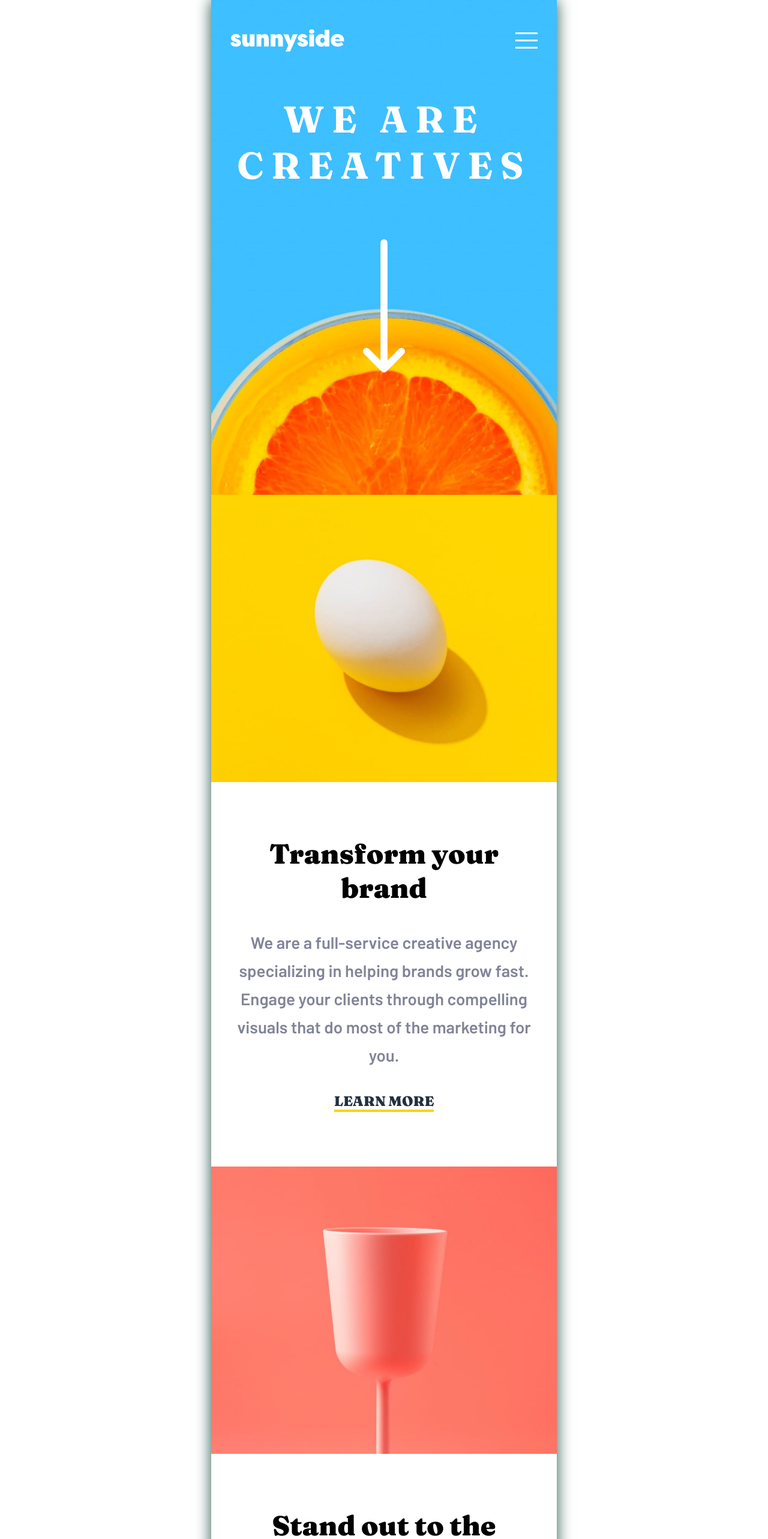
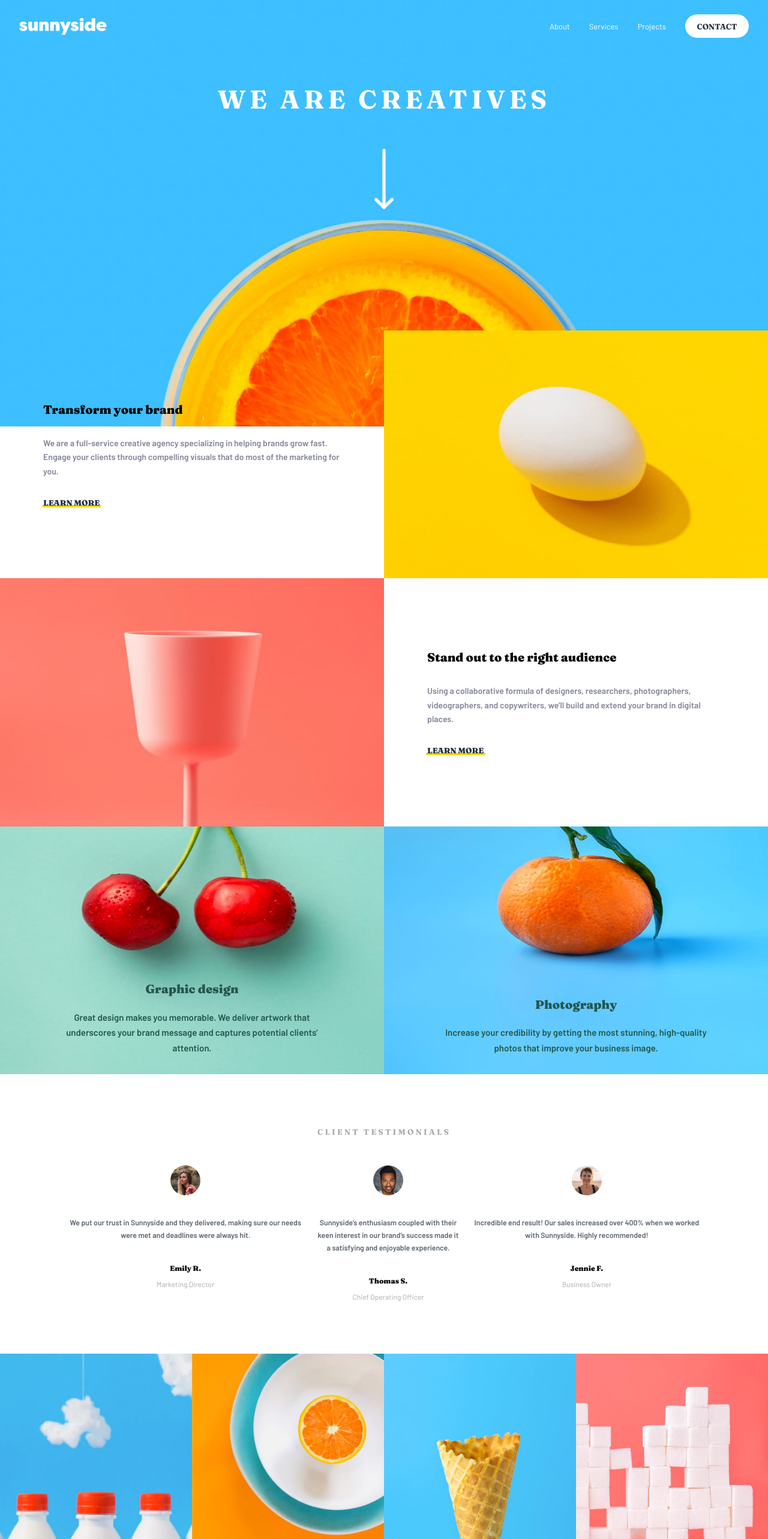
Before and after one commit to cendyz/Agency-landing-page, a React (Vite) app: page / in a window 1280 px wide. Shown: the top 2566 px of the page at 60% size. Built offline with nearby package versions, Linux system fonts and the light colour scheme.

Commit message:
desktop design ok

```diff
--- a/src/App.jsx
+++ b/src/App.jsx
@@ -22,15 +22,40 @@ const App = () => {
 						</li>
 					</ul>
 				</div>
+				<div className='nav-desktop-links'>
+					<ul className='links-container'>
+						<a href='#about' className='desktop-link'>
+							About
+						</a>
+
+						<a href='#services' className='desktop-link'>
+							Services
+						</a>
+
+						<a href='#projects' className='desktop-link'>
+							Projects
+						</a>
+
+						<a href='#contact' className='desktop-link'>
+							Contact
+						</a>
+					</ul>
+				</div>
 				<div className='nav-mobile-skew'></div>
 			</nav>
 			<header className='header'>
 				<h1 className='header-title'>we are creatives</h1>
 				<img src='src/img/icon-arrow-down.svg' alt='Arrow down icon' className='header-arrow' />
+				<picture>
+					<source srcSet='src/img/desktop/image-header.jpg' media='(min-width:992px)' />
 					<img src='src/img/mobile/image-header.jpg' alt='Header image' className='header-img' />
+				</picture>
 			</header>
 			<main className='main'>
-				<img src='src/img/mobile/image-transform.jpg' alt='Egg on yellow background' className='article-photo' />
+				<picture>
+					<source srcSet='src/img/desktop/image-transform.jpg' media='(min-width:992px)' />
+					<img src='src/img/mobile/image-transform.jpg' alt='Egg on yellow background' className='article-photo one' />
+				</picture>
 				<article className='two article'>
 					<h2 className='article-title'>Transform your brand</h2>
 					<p className='article-text'>
@@ -53,7 +78,10 @@ const App = () => {
 					</a>
 				</article>
 				<article className='article-with-img'>
+					<picture>
+						<source srcSet='src/img/desktop/image-graphic-design.jpg' media='(min-width:992px)' />
 						<img src='src/img/mobile/image-graphic-design.jpg' alt='Red cherries' className='article-img' />
+					</picture>
 					<div className='article-box'>
 						<h2 className='article-title article-title-box'>Graphic design</h2>
 						<p className='article-text article-text-text'>
@@ -63,7 +91,11 @@ const App = () => {
 					</div>
 				</article>
 				<article className='article-with-img'>
-					<img src='src/img/mobile/image-photography.jpg' alt='Red cherries' className='article-img' />
+					<picture>
+						<source srcSet='src/img/desktop/image-photography.jpg' media='(min-width:992px)' />
+						<img src='src/img/mobile/image-photography.jpg' alt='Orange' className='article-img' />
+					</picture>
+
 					<div className='article-box'>
 						<h2 className='article-title article-title-box article-title-box'>Photography</h2>
 						<p className='article-text article-text-text'>
@@ -74,11 +106,12 @@ const App = () => {
 				</article>
 				<section className='last-section'>
 					<h3 className='last-section-title'>Client testimonials</h3>
+					<div className='last-section-container'>
 						<div className='last-section-box'>
 							<img src='src/img/image-emily.jpg' alt='Profile picture' className='last-img' />
 							<p className='last-info'>
-							We put our trust in Sunnyside and they delivered, making sure our needs were met and deadlines were always
-							hit.
+								We put our trust in Sunnyside and they delivered, making sure our needs were met and deadlines were
+								always hit.
 							</p>
 							<p className='last-name'>Emily R.</p>
 							<p className='last-job'>Marketing Director</p>
@@ -100,16 +133,45 @@ const App = () => {
 							<p className='last-name'>Jennie F.</p>
 							<p className='last-job'>Business Owner</p>
 						</div>
+					</div>
 				</section>
 				<div className='images'>
-					<img src='src/img/mobile/image-gallery-milkbottles.jpg' alt='Milk bottless' className='article-photo' />
-					<img src='src/img/mobile/image-gallery-orange.jpg' alt='Orange on the plate' className='article-photo' />
-					<img src='src/img/mobile/image-gallery-cone.jpg' alt='Cone' className='article-photo' />
-					<img src='src/img/mobile/image-gallery-sugar-cubes.jpg' alt='Sugar cubes' className='article-photo' />
+					<picture>
+						<source srcSet='src/img/desktop/image-gallery-milkbottles.jpg' media='(min-width:992px)' />
+						<img
+							src='src/img/mobile/image-gallery-milkbottles.jpg'
+							alt='Milk bottless'
+							className='article-photo desktop-article-photo'
+						/>
+					</picture>
+					<picture>
+						<source srcSet='src/img/desktop/image-gallery-orange.jpg' media='(min-width:992px)' />
+						<img
+							src='src/img/mobile/image-gallery-orange.jpg'
+							alt='Orange on the plate'
+							className='article-photo desktop-article-photo'
+						/>
+					</picture>
+					<picture>
+						<source srcSet='src/img/desktop/image-gallery-cone.jpg' media='(min-width:992px)' />
+						<img
+							src='src/img/mobile/image-gallery-cone.jpg'
+							alt='Cone'
+							className='article-photo desktop-article-photo'
+						/>
+					</picture>
+					<picture>
+						<source srcSet='src/img/desktop/image-gallery-sugarcubes.jpg' media='(min-width:992px)' />
+						<img
+							src='src/img/mobile/image-gallery-sugar-cubes.jpg'
+							alt='Sugar cubes'
+							className='article-photo desktop-article-photo'
+						/>
+					</picture>
 				</div>
 			</main>
 			<footer className='footer'>
-				<img src="src/img/logo.svg" alt="Logo icon" className="footer-img" />
+				<img src='src/img/logo.svg' alt='Logo icon' className='footer-img' />
 				<div className='footer-links'>
 					<a href='#' className='footer-link'>
 						About
--- a/src/sass/main.scss
+++ b/src/sass/main.scss
@@ -1,16 +1,16 @@
 @use "./utilities/index" as *;
 
 :root {
-	--soft-red: hsl(7, 99%, 70%);
-	--yellow: hsl(51, 100%, 49%);
+	--soft-red: #fe7867;
+	--yellow: #fad400;
 	--dark-desaturated-cyan: #25564b;
-	--dark-blue: hsl(198, 62%, 26%);
-	--dark-moderate-cyan: hsl(168, 34%, 41%);
+	--dark-blue: #19536b;
+	--dark-moderate-cyan: #458c7e;
 	--very-dark-desaturated-blue: #23303e;
-	--very-dark-grayish-blue: hsl(213, 9%, 39%);
-	--dark-grayish-blue: hsl(232, 10%, 55%);
-	--grayish-blue: hsl(210, 4%, 67%);
-	--white: hsl(0, 0%, 100%);
+	--very-dark-grayish-blue: #5a636c;
+	--dark-grayish-blue: #818498;
+	--grayish-blue: #a7abae;
+	--white: #ffffff;
 	--fraunces: "Fraunces", serif;
 }
 
@@ -66,6 +66,10 @@ body {
 .nav-mobile-menu {
 	opacity: 0;
 	z-index: -100;
+}
+
+.nav-desktop-links {
+	display: none;
 }
 
 .menu-container {
@@ -334,7 +338,7 @@ body {
 	}
 
 	.header-title {
-		margin-top: .4em;
+		margin-top: 0.4em;
 		letter-spacing: 0.2em;
 	}
 
@@ -398,6 +402,237 @@ body {
 	}
 }
 
+@media (min-width: 992px) {
+	#root,
+	.header-img {
+		width: 100%;
+	}
+	.nav-mobile {
+		padding: 1.5em 2em;
+	}
+
+	.nav-mobile-btn {
+		display: none;
+	}
+
+	.nav-mobile-logo {
+		width: 12%;
+	}
+
+	.nav-desktop-links {
+		display: block;
+	}
+
+	.links-container {
+		display: flex;
+		column-gap: 2em;
+		align-items: center;
+	}
+
+	.desktop-link {
+		color: var(--white);
+		font-size: 1.3rem;
+		transition: color 0.2s;
+
+		&:hover {
+			color: var(--dark-desaturated-cyan);
+		}
+
+		&:last-child {
+			padding: 0.9em 1.5em;
+			background-color: var(--white);
+			color: var(--very-dark-desaturated-blue);
+			font-weight: 700;
+			font-family: var(--fraunces);
+			text-transform: uppercase;
+			border-radius: 1.5em;
+			transition: color 0.2s, background-color 0.2s;
+
+			&:hover {
+				color: var(--white);
+				background-color: #6fcfff;
+			}
+		}
+	}
+
+	.header {
+		row-gap: 3.5em;
+		height: calc(551.117px - 87.4px);
+	}
+
+	.header-title {
+		margin-top: 1.2em;
+		font-size: 4.3rem;
+		letter-spacing: 0.15em;
+	}
+
+	.header-arrow {
+		width: 2.5%;
+	}
+
+	.main {
+		display: grid;
+		grid-template-columns: 0.5fr 0.5fr;
+	}
+
+	.article-photo,
+	.article,
+	.article-with-img {
+		height: 413.333px;
+	}
+
+	.article {
+		padding: 4.5em;
+		display: flex;
+		justify-content: center;
+		flex-direction: column;
+		row-gap: 2em;
+		text-align: left;
+	}
+
+	.article-title {
+		font-size: 3rem;
+	}
+	.article-text {
+		font-size: 1.4rem;
+	}
+
+	.article-link {
+		position: relative;
+		font-size: 1.3rem;
+		margin: 0;
+		margin-right: auto;
+		border-bottom: none;
+
+		&::before {
+			content: "";
+			position: absolute;
+			bottom: 0;
+			right: -2.5%;
+			width: 105%;
+			height: 4px;
+			background-color: var(--yellow);
+			border-radius: 2em;
+			z-index: -1;
+			transition: background-color 0.2s;
+		}
+		&:hover {
+			&::before {
+				background-color: #6fcfff;
+				background-color: var(--soft-red);
+			}
+		}
+	}
+
+	.article-title {
+		font-size: 2rem;
+	}
+	.article-text-text {
+		font-size: 1.5rem;
+		margin: 1.5em 5em 1em;
+	}
+
+	.article-box {
+		padding: 1em;
+	}
+
+	.last-section,
+	.last-section-container {
+		display: flex;
+	}
+
+	.last-section {
+		grid-column: 1/3;
+		padding: 5.5em 7em;
+
+		justify-content: center;
+		flex-direction: column;
+	}
+
+	.last-section-container {
+		column-gap: 1.3em;
+	}
+
+	.last-section-title {
+		font-size: 1.3rem;
+		letter-spacing: 0.25em;
+	}
+
+	.last-img {
+		margin: 0;
+		margin-top: 3em;
+		margin-bottom: 2em;
+		width: 50px;
+	}
+
+	.last-info {
+		font-size: 1.23rem;
+	}
+
+	.last-section-box {
+		&:nth-child(2) {
+			.last-info {
+				width: 240px;
+			}
+		}
+	}
+
+	.last-job {
+		font-size: 1.2rem;
+	}
+
+	.last-name {
+		font-size: 1.2rem;
+	}
+
+	.images {
+		grid-column: 1/3;
+		grid-template-columns: repeat(4, 0.25fr);
+	}
+
+	.desktop-article-photo {
+		height: auto;
+	}
+
+	.one {
+		grid-column: 2/3;
+		grid-row: 1/2;
+	}
+
+	.two {
+		grid-column: 1/2;
+		grid-row: 1/2;
+	}
+
+	.footer {
+		padding: 5em 0;
+	}
+
+	.footer-img {
+		margin-bottom: 2.5em;
+		width: 18%;
+	}
+
+	.footer-links {
+		margin-bottom: 6em;
+		justify-content: center;
+		column-gap: 5em;
+	}
+
+	.footer-link {
+		font-size: 1.8rem;
+	}
+
+	.footer-icons {
+		margin-bottom: 0;
+		column-gap: 1.6em;
+	}
+
+	.footer-icon {
+		width: 2%;
+	}
+}
+
 // - Mobile: 375px
 // - Desktop: 1440px
 
```
Lines whose indentation alone changed are shown as unchanged.
